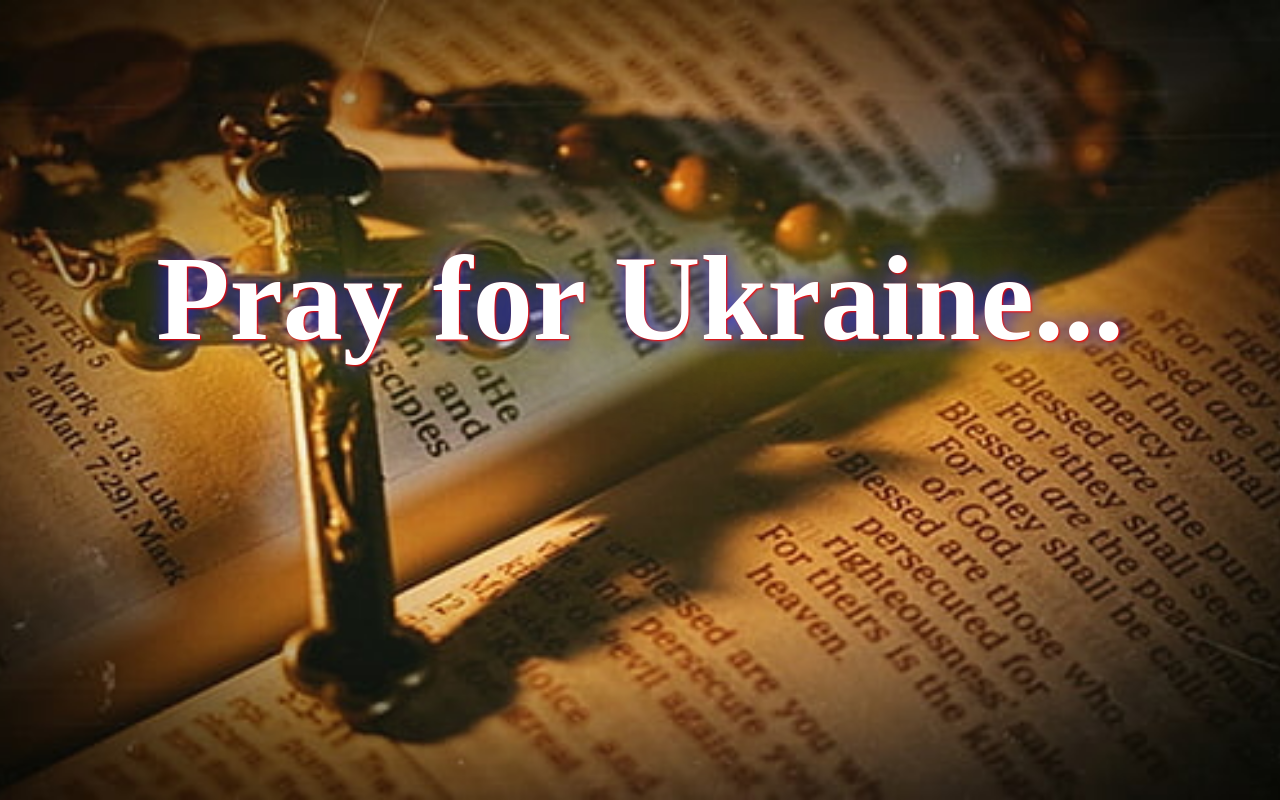
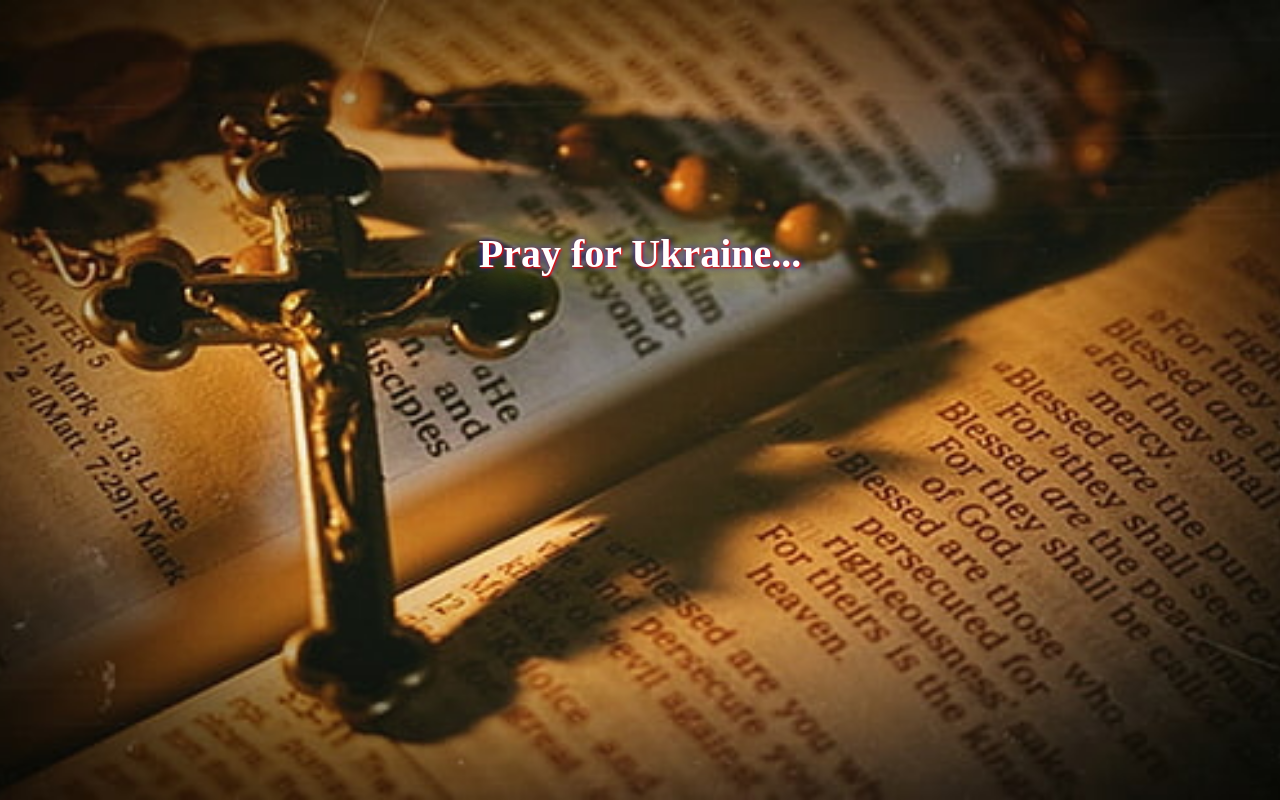
Before and after one commit to AndriiZil/AndriiZil.github.io, a plain HTML site: page index.html in a window 1280 px wide. Drawn offline with Linux system fonts and the light colour scheme.

Commit message:
fixed font size

```diff
--- a/index.html
+++ b/index.html
@@ -23,7 +23,7 @@
             display: flex;
             justify-content: center;
             margin-top: 18%;
-            font-size: 120px;
+            font-size: 40px;
             color: white;
             text-shadow: 1px 1px 2px red, 0 0 1em yellow, 0 0 0.2em blue;
         }
```
